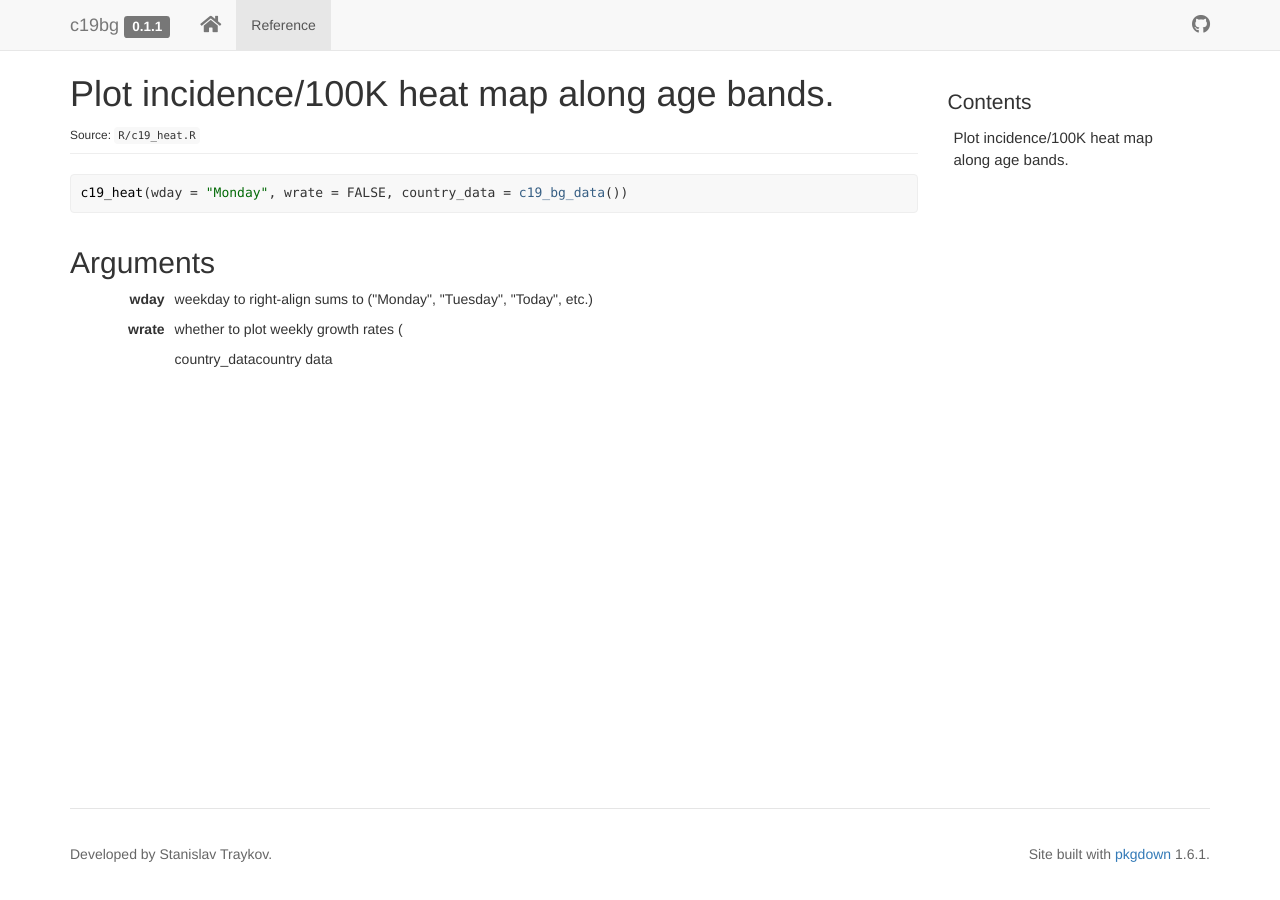
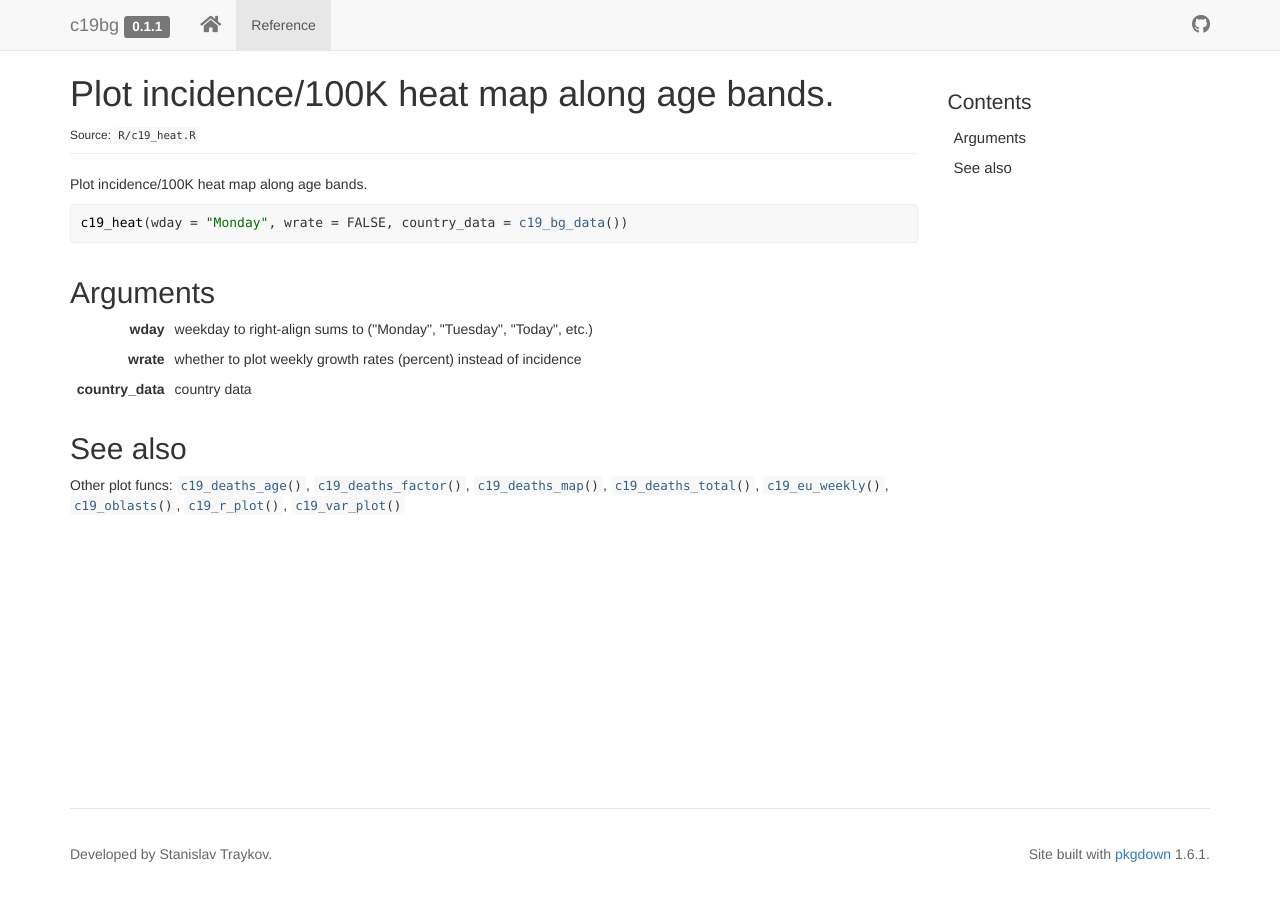
Before and after one commit to StanTraykov/c19bg, a Jekyll site: the page docs/reference/c19_heat.html, which Jekyll copies as it is, in a window 1280 px wide. Built offline with Jekyll 4.4.1, drawn with Linux system fonts in a browser that asks for light colours; nearby versions of some CDN libraries; comment, search, counter and statistics services are not loaded.

Commit message:
auto upload c19bg/plots/Jan27 (Jan27 13:45:18)

```diff
--- a/docs/pkgdown.yml
+++ b/docs/pkgdown.yml
@@ -2,4 +2,4 @@
 pkgdown: 1.6.1
 pkgdown_sha: ~
 articles: {}
-last_built: 2021-01-27T11:41Z
+last_built: 2021-01-27T11:45Z
--- a/docs/reference/c19_heat.html
+++ b/docs/reference/c19_heat.html
@@ -40,6 +40,7 @@
 
 
 <meta property="og:title" content="Plot incidence/100K heat map along age bands. — c19_heat" />
+<meta property="og:description" content="Plot incidence/100K heat map along age bands." />
 
 
 
@@ -123,6 +124,7 @@
     </div>
 
     <div class="ref-description">
+    <p>Plot incidence/100K heat map along age bands.</p>
     </div>
 
     <pre class="usage"><span class='fu'>c19_heat</span><span class='op'>(</span>wday <span class='op'>=</span> <span class='st'>"Monday"</span>, wrate <span class='op'>=</span> <span class='cn'>FALSE</span>, country_data <span class='op'>=</span> <span class='fu'><a href='c19_bg_data.html'>c19_bg_data</a></span><span class='op'>(</span><span class='op'>)</span><span class='op'>)</span></pre>
@@ -137,11 +139,26 @@
     </tr>
     <tr>
       <th>wrate</th>
-      <td><p>whether to plot weekly growth rates (<!-- %) instead of incidence} --></p>
-<p>country_datacountry data</p></td>
+      <td><p>whether to plot weekly growth rates (percent) instead of
+incidence</p></td>
+    </tr>
+    <tr>
+      <th>country_data</th>
+      <td><p>country data</p></td>
     </tr>
     </table>
 
+    <h2 class="hasAnchor" id="see-also"><a class="anchor" href="#see-also"></a>See also</h2>
+
+    <div class='dont-index'><p>Other plot funcs:
+<code><a href='c19_deaths_age.html'>c19_deaths_age</a>()</code>,
+<code><a href='c19_deaths_factor.html'>c19_deaths_factor</a>()</code>,
+<code><a href='c19_deaths_map.html'>c19_deaths_map</a>()</code>,
+<code><a href='c19_deaths_total.html'>c19_deaths_total</a>()</code>,
+<code><a href='c19_eu_weekly.html'>c19_eu_weekly</a>()</code>,
+<code><a href='c19_oblasts.html'>c19_oblasts</a>()</code>,
+<code><a href='c19_r_plot.html'>c19_r_plot</a>()</code>,
+<code><a href='c19_var_plot.html'>c19_var_plot</a>()</code></p></div>
 
   </div>
   <div class="col-md-3 hidden-xs hidden-sm" id="pkgdown-sidebar">
```
